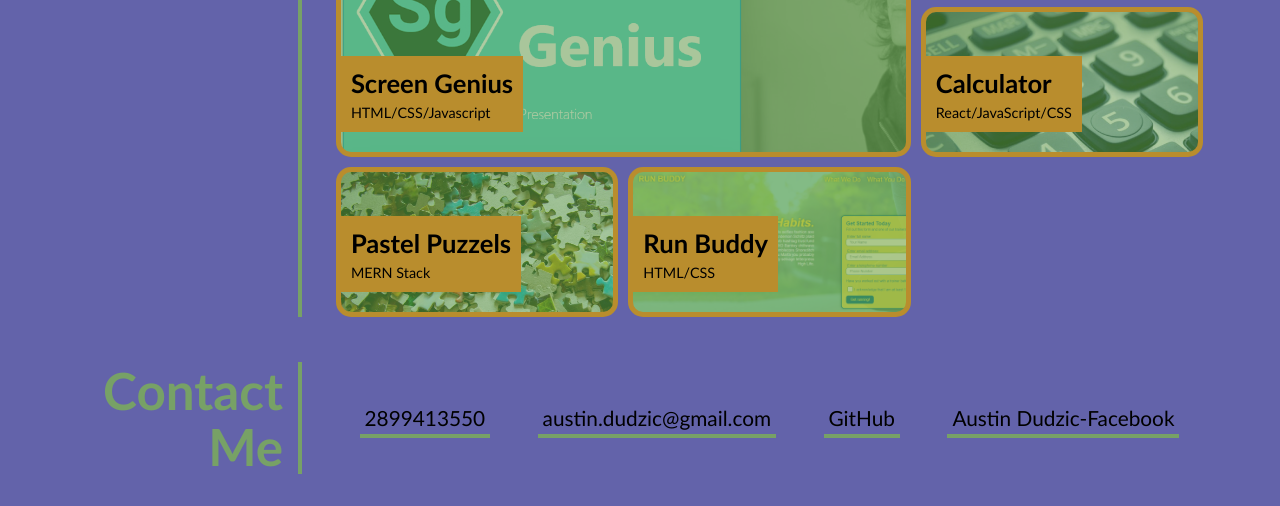
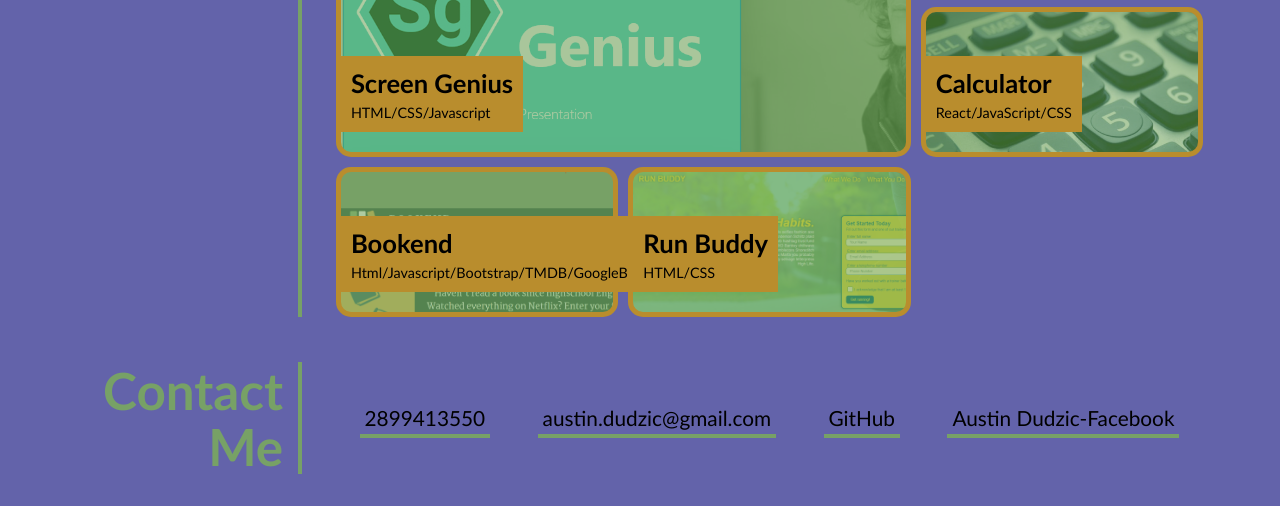
Before and after one commit to Studzic/Profile-Css, a plain HTML site: page profile.html in a window 1280 px wide. Shown: the part 677-1183 px from the top of the page. Drawn offline with Linux system fonts and the light colour scheme.

Commit message:
added project 3

```diff
--- a/assets/css/style.css
+++ b/assets/css/style.css
@@ -242,7 +242,7 @@ main {
 }
 
 .pastel-puzzles {
-  background-image: url("../images/puzzel.jpg");
+  background-image: url("../images/bookend.png");
 }
 
 .surf-report {
--- a/profile.html
+++ b/profile.html
@@ -72,11 +72,11 @@
           </div>
         </a>
 
-        <a href="https://html5games.com/Puzzle/af2ebd26-0786-423b-90da-ffb229840819" target="_blank" class="grid-item pastel-puzzles">
+        <a href="http://bookend-recommendations.herokuapp.com/" target="_blank" class="grid-item pastel-puzzles">
           <div>
 
-            <h3>Pastel Puzzels</h3>
-            <span>MERN Stack</span>
+            <h3>Bookend</h3>
+            <span>Html/Javascript/Bootstrap/TMDB/GoogleBooks</span>
           </div>
         </a>
 
```
Also changed, not shown: assets/images/bookend.png (added).
